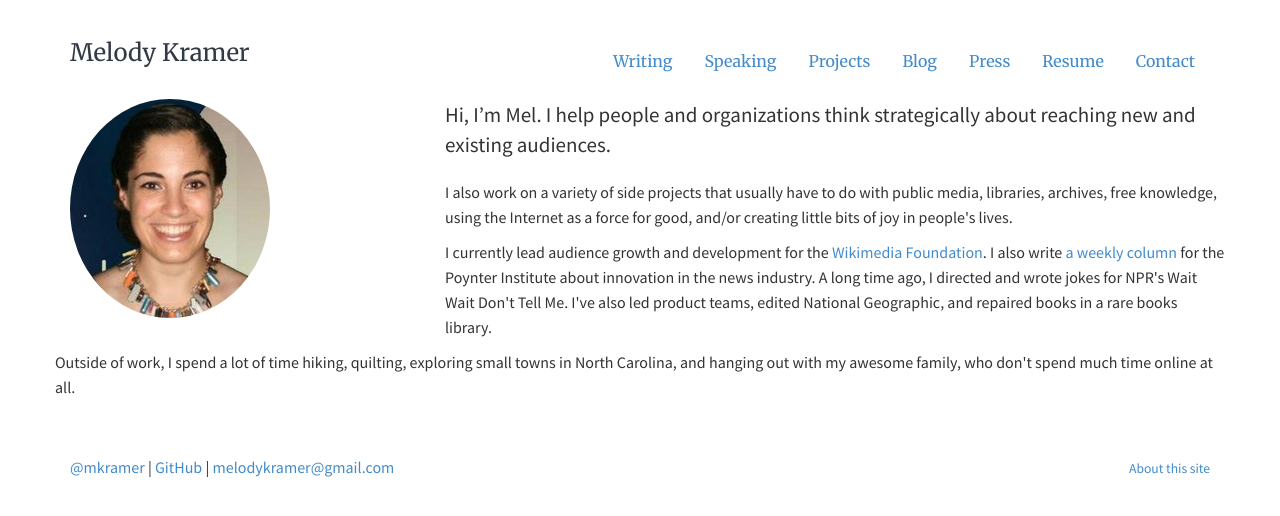
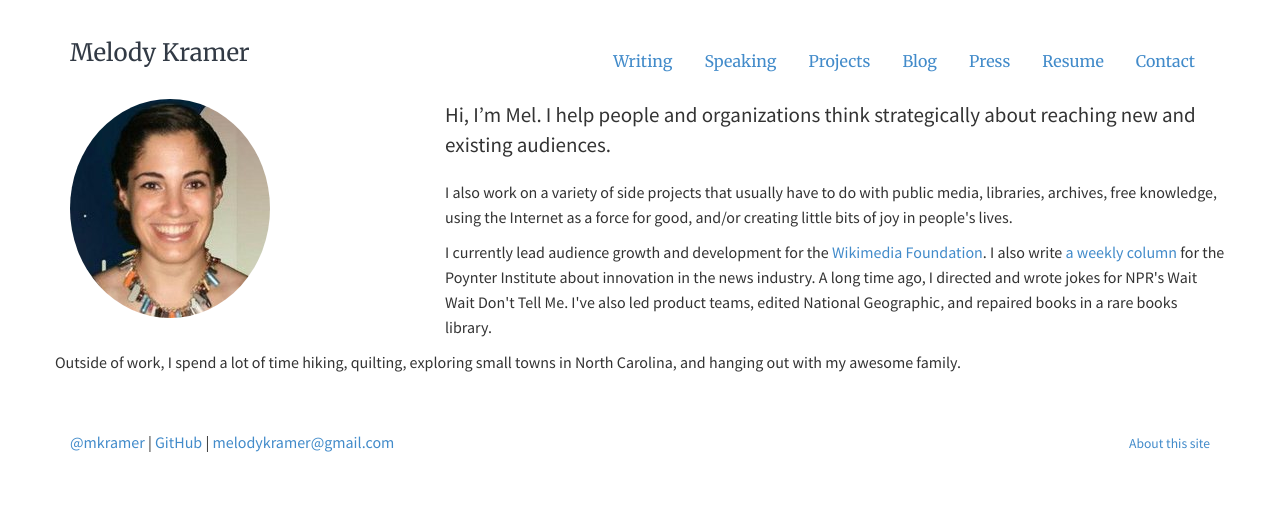
Before and after one commit to melodykramer/old-website, a Jekyll site: the page built from index.md, in a window 1280 px wide. Shown: the top 516 px of the page. Built offline with Jekyll 4.4.1, drawn with Linux system fonts in a browser that asks for light colours.

Commit message:
Update index.md

```diff
--- a/index.md
+++ b/index.md
@@ -17,5 +17,5 @@
 	<p class="lead" markdown="1">Hi, I'm <span itemprop="name">Mel</span>. I help people and organizations think strategically about reaching new and existing audiences.</p>
 	<p>I also work on a variety of side projects that usually have to do with public media, libraries, archives, free knowledge, using the Internet as a force for good, and/or creating little bits of joy in people's lives.</p>
 	<p>I currently lead audience growth and development for the <a href="https://wikimediafoundation.org/wiki/Home">Wikimedia Foundation</a>. I also write <a href="http://www.poynter.org/author/melody-kramer/">a weekly column</a> for the Poynter Institute about innovation in the news industry. A long time ago, I directed and wrote jokes for NPR's Wait Wait Don't Tell Me. I've also led product teams, edited National Geographic, and repaired books in a rare books library.</p>
-	<p>Outside of work, I spend a lot of time hiking, quilting, exploring small towns in North Carolina, and hanging out with my awesome family, who don't spend much time online at all.</p>
+	<p>Outside of work, I spend a lot of time hiking, quilting, exploring small towns in North Carolina, and hanging out with my awesome family.</p>
 </div>
```
